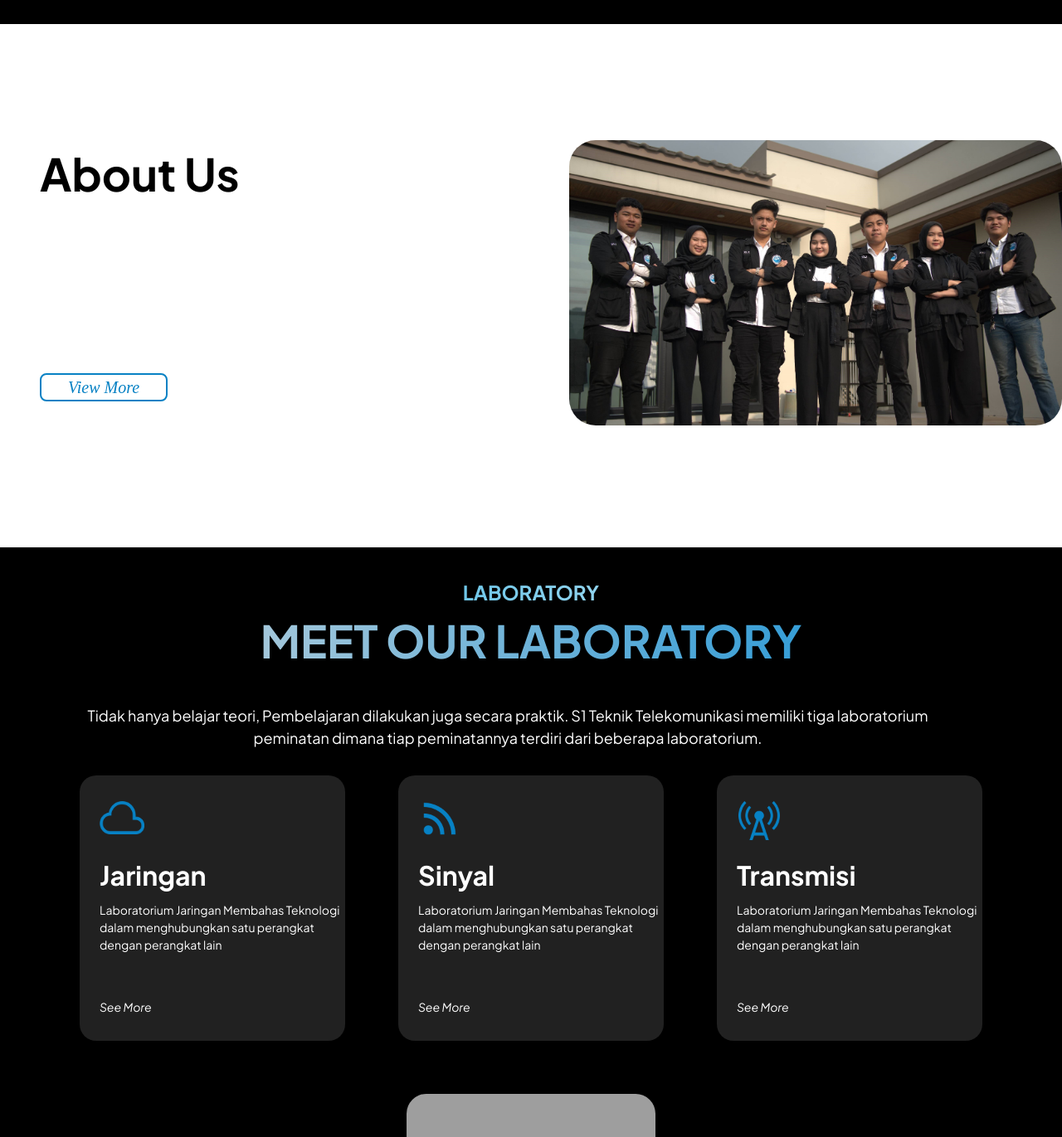
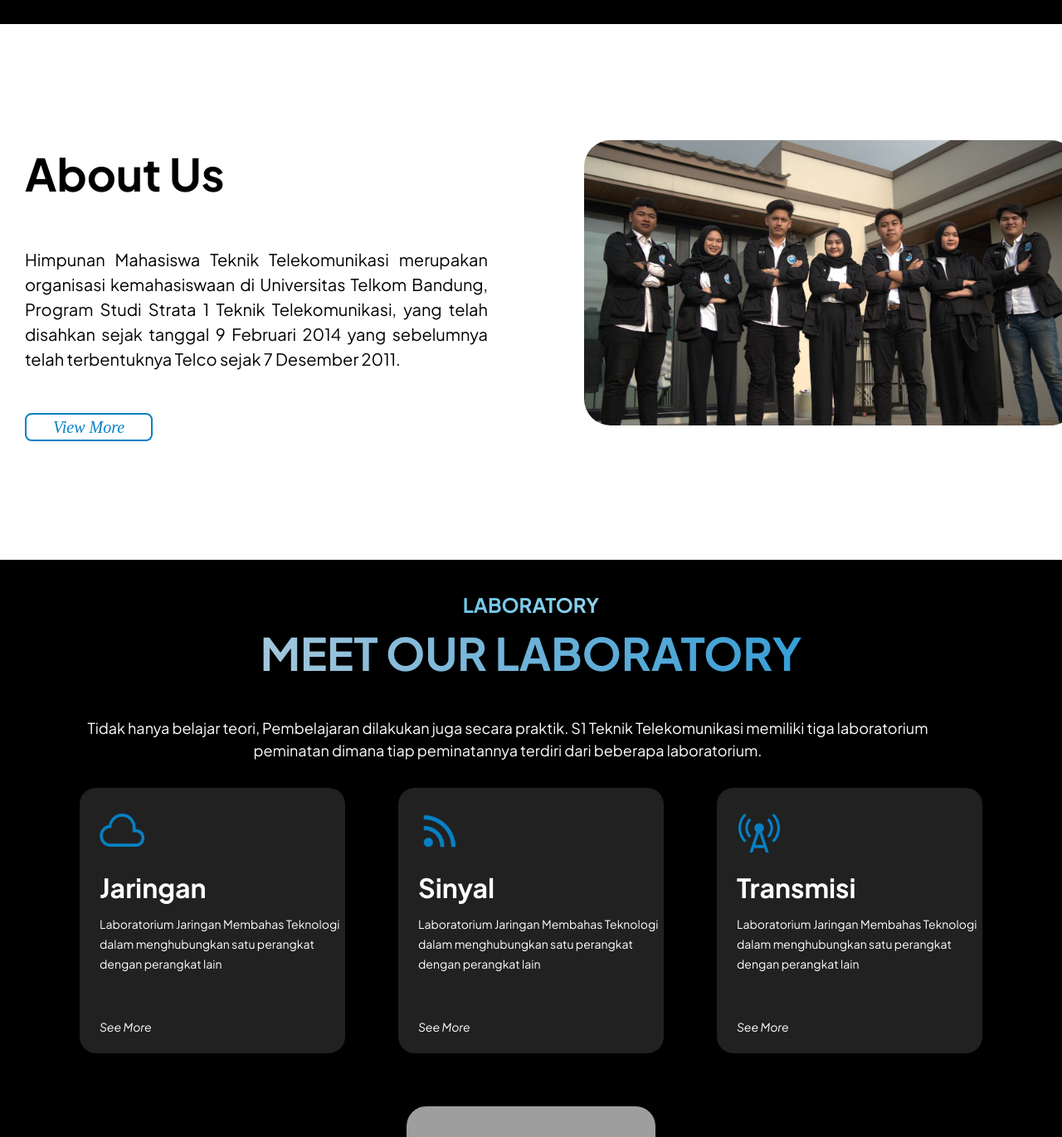
Before and after one commit to Ridhoalharits/hmtt, a React (Create React App) app: page / in a window 1280 px wide. Shown: the part 718-2089 px from the top of the page at 83% size. Built offline with nearby package versions, Linux system fonts and the light colour scheme; grey boxes are pictures that could not be loaded; the HTML template or start-up script is replaced by a standard one.

Commit message:
fix bug di landingpage

```diff
--- a/src/Component/LabBox/LabBox.css
+++ b/src/Component/LabBox/LabBox.css
@@ -37,7 +37,7 @@
 	font-family: "Jakarta-Regular";
 	font-size: 14px;
 	width: 300px;
-	line-height: 1.5;
+	line-height: 24px;
 }
 
 .text-italic-more {
--- a/src/Page/NewsPage/NewsPage.css
+++ b/src/Page/NewsPage/NewsPage.css
@@ -71,4 +71,6 @@
 	text-align: justify;
 	width: 100%;
 	margin: 0px;
+	margin-bottom: 32px;
+	line-height: 30px;
 }
--- a/src/Segment/Intro/Intro.css
+++ b/src/Segment/Intro/Intro.css
@@ -21,7 +21,7 @@
 	margin-top: 0;
 }
 
-.bodycopy {
+.bodycopy-landing {
 	width: 558px;
 	height: 158px;
 	flex-shrink: 0;
--- a/src/Segment/Intro/Intro.js
+++ b/src/Segment/Intro/Intro.js
@@ -7,7 +7,7 @@ const Intro = () => {
 			<div className="row-container">
 				<div>
 					<p className="heading">About Us</p>
-					<p className="bodycopy">
+					<p className="bodycopy-landing">
 						<span className="text-bold-aboutus">
 							Himpunan Mahasiswa Teknik Telekomunikasi
 						</span>{" "}
```
